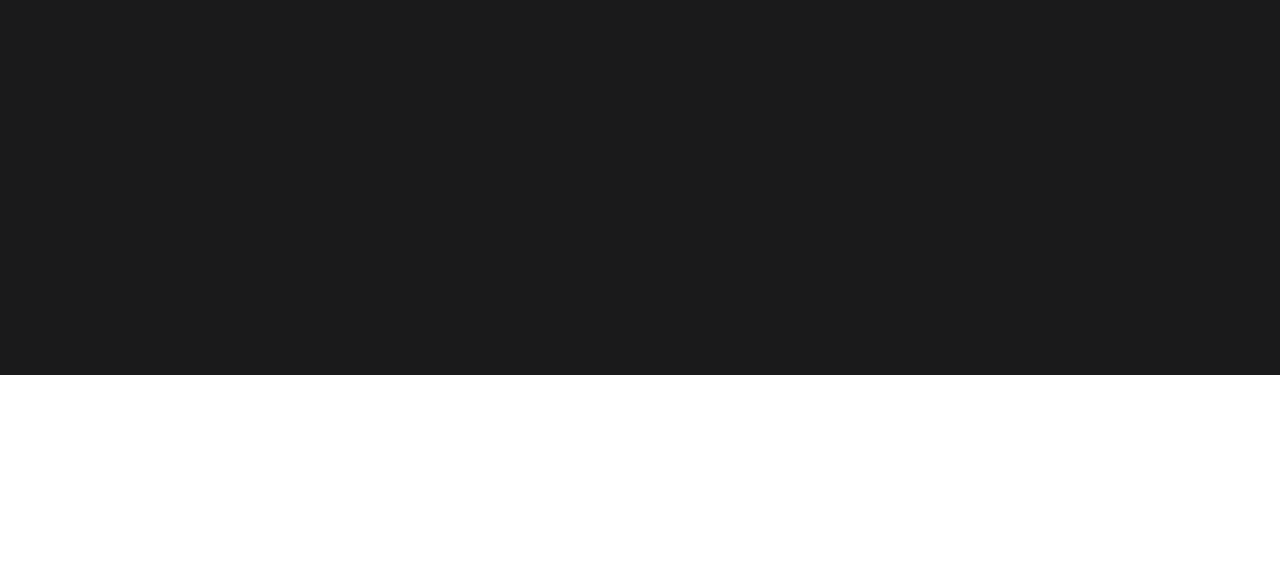
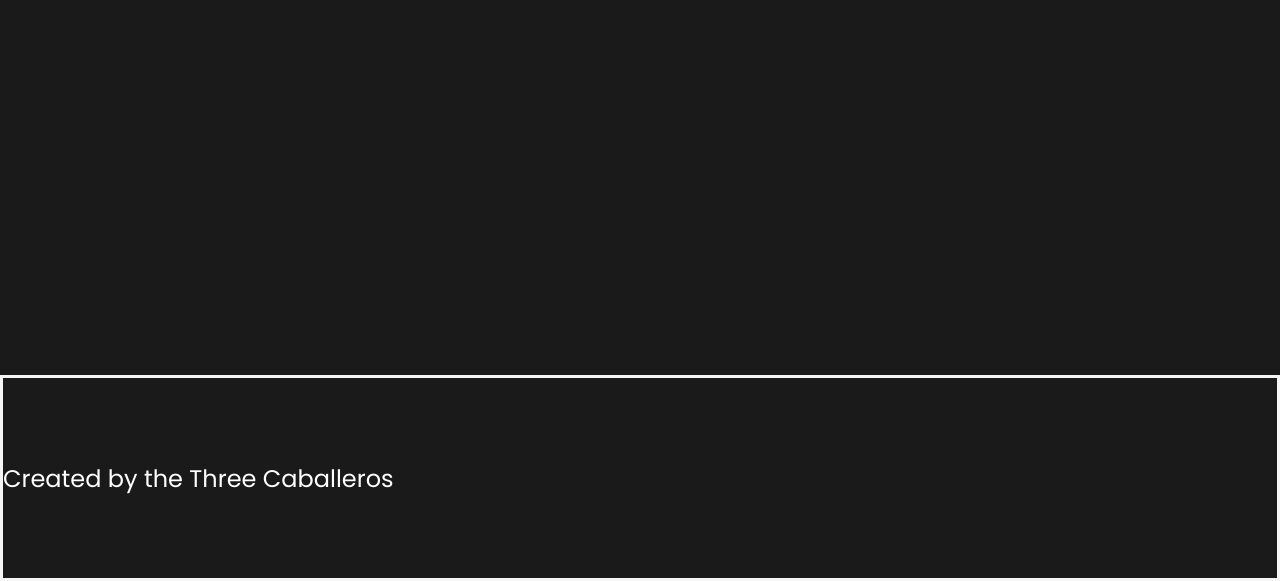
Before and after one commit to denscholar/pizza-shop-microverse, a website built with webpack: page dist/index.html in a window 1280 px wide. Shown: the part 425-1006 px from the top of the page. Before the commit the page ends 800 px from the top, so only its background shows below. Built offline with nearby package versions, Linux system fonts and the light colour scheme; no server answers.

Commit message:
Commit dist folder generated files

```diff
--- a/dist/index.html
+++ b/dist/index.html
@@ -18,5 +18,8 @@
         <div class="search-result"></div>
       </div>
     </section>
+    <footer>
+      <p>Created by the Three Caballeros</p>
+    </footer>
   </body>
 </html>
```
Also changed, not shown: dist/index.bundle.js (+2 -2 lines).
